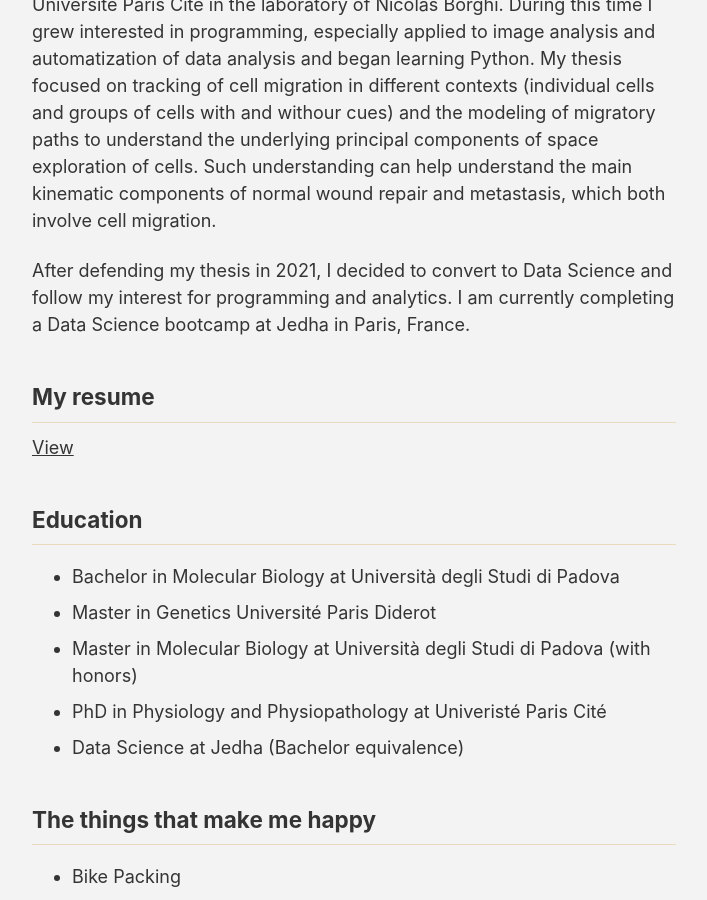
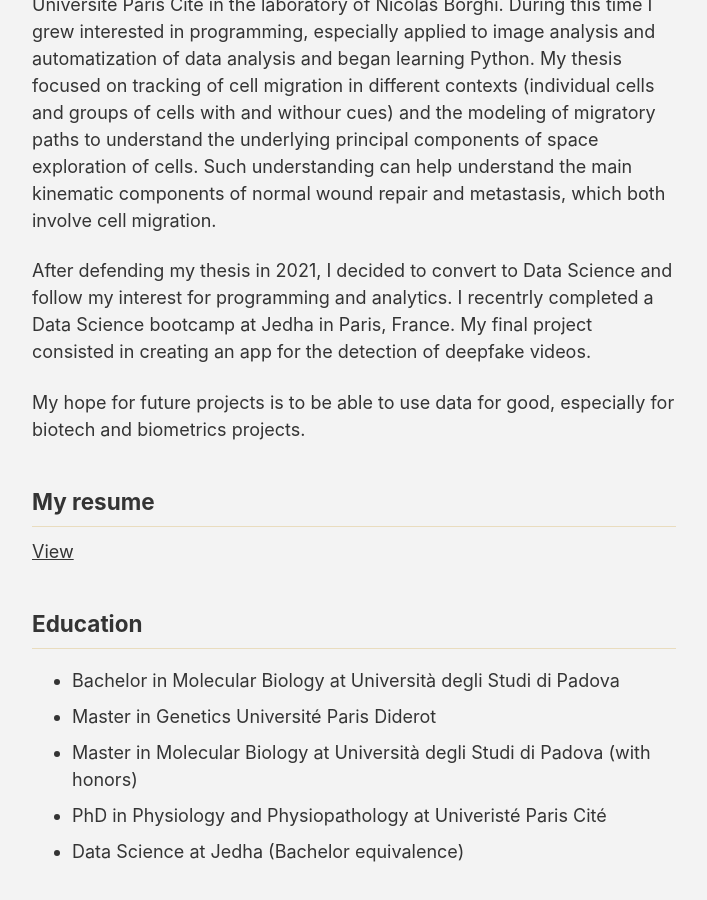
Before and after one commit to HelenaCGarry/HelenaCanever.github.io, a Jekyll site: the page built from about/index.md, in a window 1280 px wide and 900 px high, scrolled down 524 px. Shown: the whole window, without its empty margins (286-993 px from the left). Built offline with Jekyll 4.4.1, drawn with Linux system fonts in a browser that asks for light colours; cached includes are drawn as plain includes.

Commit message:
Update index.md

```diff
--- a/about/index.md
+++ b/about/index.md
@@ -17,7 +17,9 @@ During this time I grew interested in programming, especially applied to image a
 My thesis focused on tracking of cell migration in different contexts (individual cells and groups of cells with and withour cues) and the modeling of migratory paths to understand the underlying principal components of space exploration of cells. Such understanding can help understand the main kinematic components of normal wound repair and metastasis, which both involve cell migration.
 
 After defending my thesis in 2021, I decided to convert to Data Science and follow my interest for programming and analytics.
-I am currently completing a Data Science bootcamp at Jedha in Paris, France.
+I recentrly completed a Data Science bootcamp at Jedha in Paris, France. My final project consisted in creating an app for the detection of deepfake videos.
+
+My hope for future projects is to be able to use data for good, especially for biotech and biometrics projects.
 
 ## My resume
 
```
